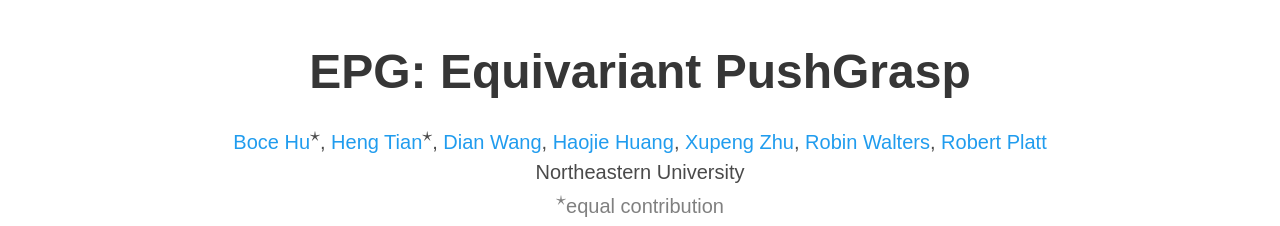
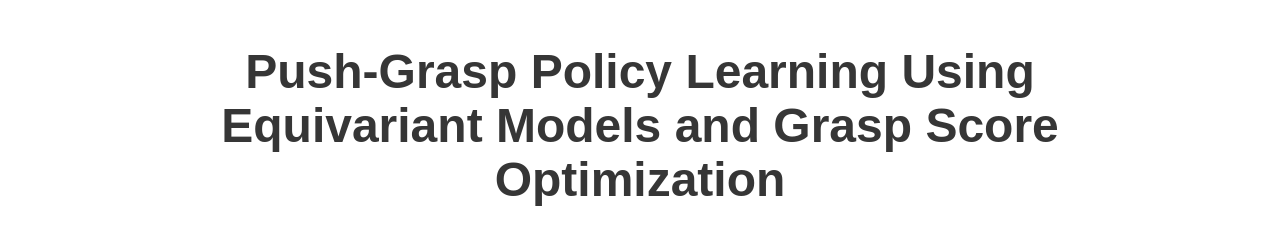
Before and after one commit to equipushgrasp/equipushgrasp.github.io, a plain HTML site: page index.html in a window 1280 px wide. Shown: the part 55-281 px from the top of the page. Drawn offline with nearby package versions, Linux system fonts and the light colour scheme; some packages are replaced by stand-ins of ours; some icons are missing; a web font is replaced by a local one.

Commit message:
modify 4

```diff
--- a/index.html
+++ b/index.html
@@ -93,7 +93,7 @@
         <div class="container is-max-desktop">
             <div class="columns is-centered">
                 <div class="column has-text-centered">
-                    <h1 class="title is-1 publication-title">EPG: Equivariant PushGrasp </h1>
+                    <h1 class="title is-1 publication-title">Push-Grasp Policy Learning Using Equivariant Models and Grasp Score Optimization </h1>
                     <div class="is-size-5 publication-authors">
                         <span class="author-block">
                           <a href="https://bocehu.github.io/">Boce Hu</a><sup>$\star$</sup>,
```
